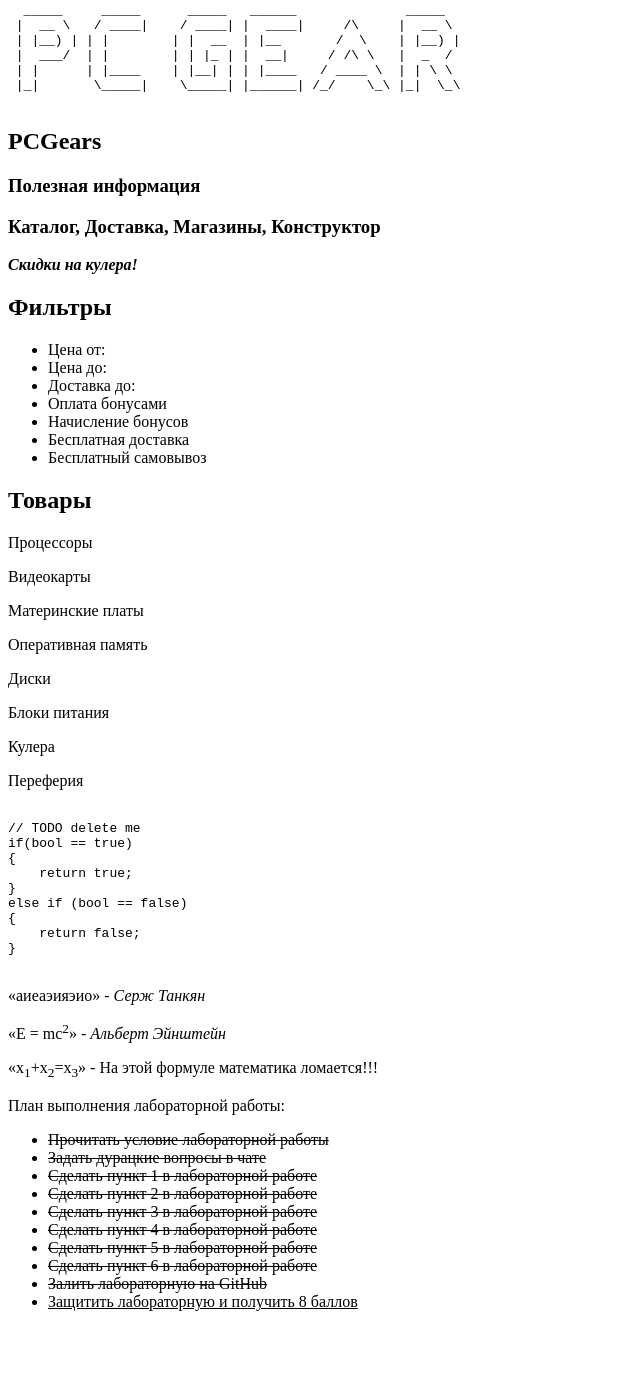
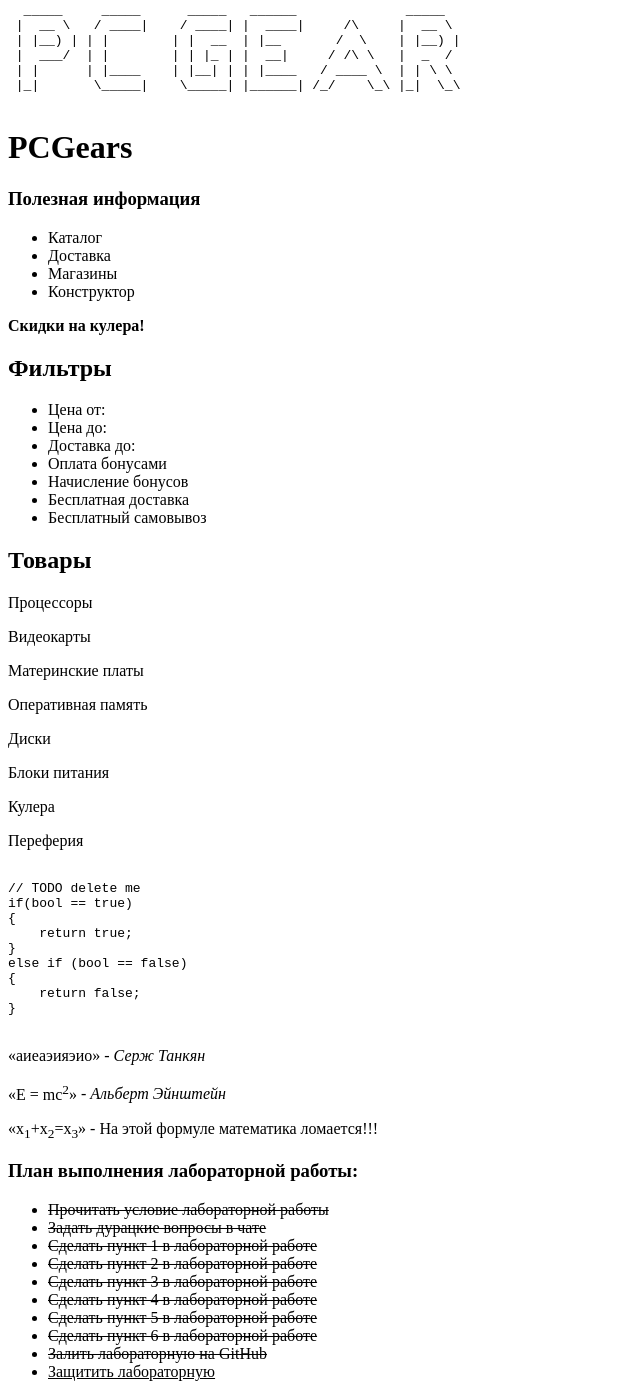
Before and after one commit to Fleack/ITMO-Web, a plain HTML site: page index.html in a window 1280 px wide. Shown: the part 10-1395 px from the top of the page, without its empty margins (0-640 px from the left). Before the commit the page ends 1337 px from the top, so only its background shows below. Drawn offline with Linux system fonts and the light colour scheme.

Commit message:
git  - Fixed mistakes from review

```diff
--- a/main.html
+++ b/index.html
@@ -19,21 +19,24 @@
  |_|       \_____|    \_____| |______| /_/    \_\ |_|  \_\
     </pre>
     </div>
-    <aside>
+    <div class="company name">
         <h1>PCGears</h1>
-    </aside>
-    <article>
+    </div>
+    <div class="useful information">
         <h3>Полезная информация</h3>
-    </article>
+    </div>
     <nav>
-        <h3>Каталог, Доставка, Магазины, Конструктор</h3>
+        <ul>
+            <li>Каталог</li>
+            <li>Доставка</li>
+            <li>Магазины</li>
+            <li>Конструктор</li>
+        </ul>
     </nav>
 </header>
 <main>
     <aside>
-        <span>
-            <i><strong>Скидки на кулера!</strong></i>
-        </span>
+        <strong>Скидки на кулера!</strong>
     </aside>
     <section>
         <h2>Фильтры</h2>
@@ -81,7 +84,7 @@ else if (bool == false)
     </p>
 
     <div class="Lab plan">
-        План выполнения лабораторной работы:
+        <h3>План выполнения лабораторной работы:</h3>
         <ul>
             <li>
                 <del datetime="2023-09-09T14:03">Прочитать условие лабораторной работы</del>
@@ -111,7 +114,7 @@ else if (bool == false)
                 <del datetime="2023-09-09T15:59">Залить лабораторную на GitHub</del>
             </li>
             <li>
-                <ins datetime="2023-09-16T13:30-16:50">Защитить лабораторную и получить 8 баллов</ins>
+                <ins datetime="2023-09-16T13:30-16:50">Защитить лабораторную</ins>
             </li>
         </ul>
     </div>
```
